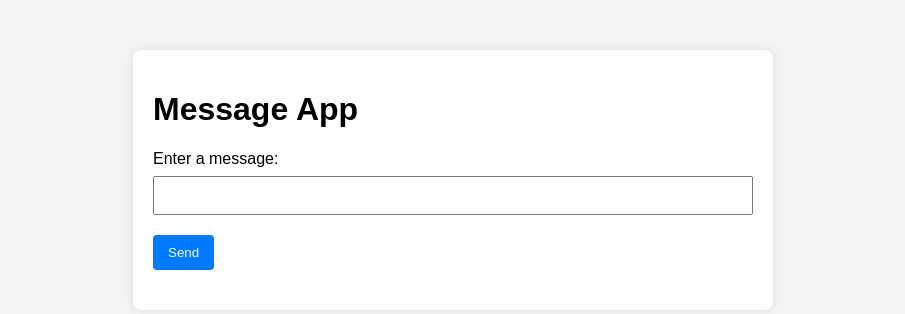
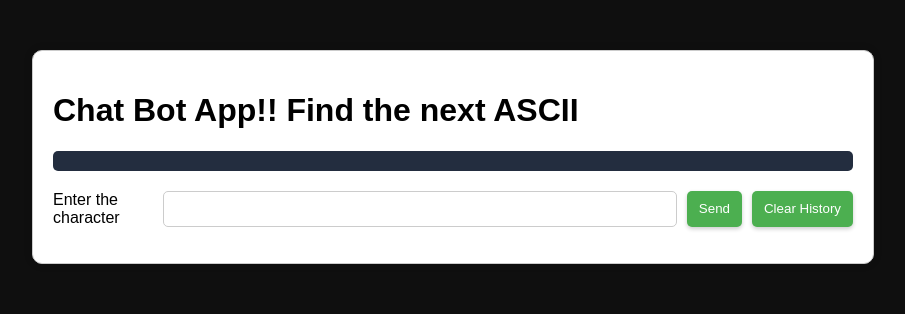
Before and after one commit to jevin925/ChatBot_ASCII, a Django app: page / in a window 1280 px wide. Shown: the top 314 px of the page, without its empty margins (187-1092 px from the left). Run offline with Django 4.2, Linux system fonts and the light colour scheme.

Commit message:
Final Working

```diff
--- a/ChatBot/ChatApp/static/css/style.css
+++ b/ChatBot/ChatApp/static/css/style.css
@@ -1,44 +1,119 @@
+/* css/style.css */
+
 body {
-    font-family: 'Arial', sans-serif;
-    background-color: #f4f4f4;
+    font-family: Arial, sans-serif;
     margin: 0;
+    background-color: #0F0F0F;
     padding: 0;
 }
 
 .container {
-    max-width: 600px;
+    max-width: 100vh;
+    max-height: 72vh;
     margin: 50px auto;
     padding: 20px;
-    background-color: #fff;
-    border-radius: 8px;
+    border: 1px solid #ccc;
+    border-radius: 10px;
+    background-color: white;
     box-shadow: 0 0 10px rgba(0, 0, 0, 0.1);
 }
 
-form {
+#chat-history {
+    max-height: 50vh;
+    overflow-y: auto;
+    margin-bottom: 20px;
+    padding: 10px;
+    border-radius: 5px;
+    background-color: #232D3F;
+}
+#chat-history::-webkit-scrollbar {
+    width: 0.5em;
+}
+
+#chat-history::-webkit-scrollbar-thumb {
+    background-color: #ccc;
+}
+/* New styles for user and bot messages */
+.user-message {
+    text-align: right;
+    background-color: #3498db; /* Blue color for user messages */
+    color: white;
+    padding: 8px;
+    border-radius: 10px;
     margin-bottom: 20px;
 }
 
-label {
-    display: block;
+.bot-message {
+    text-align: left;
+    background-color: #2ecc71; /* Green color for bot messages */
+    color: white;
+    padding: 8px;
+    border-radius: 10px;
+    margin-bottom: 8px;
+}
+.err-message {
+    text-align: left;
+    background-color: #ff0000; /* Green color for bot messages */
+    color: black;
+    padding: 8px;
+    border-radius: 10px;
     margin-bottom: 8px;
 }
 
+form {
+    display: flex;
+    gap: 10px;
+}
+
+label {
+    flex-shrink: 0;
+    width: 100px;
+}
+
 input {
-    width: 100%;
-    padding: 10px;
-    margin-bottom: 20px;
-    box-sizing: border-box;
+    flex-grow: 1;
+    padding: 8px;
+    border: 1px solid #ccc;
+    border-radius: 5px;
+}
+button {
+    padding: 8px 12px;
+    background-color: #4CAF50;
+    color: white;
+    border: none;
+    border-radius: 5px;
+    cursor: pointer;
+    box-shadow: 0 2px 4px rgba(0, 0, 0, 0.2);
+    transition: background-color 0.3s ease;
+}
+
+button:hover {
+    background-color: #45a049;
+    box-shadow: 0 4px 8px rgba(0, 0, 0, 0.2);
+}
+
+button:focus {
+    outline: none;
+}
+
+button:active {
+    transform: translateY(1px);
 }
 
 button {
-    background-color: #007BFF;
-    color: #fff;
-    padding: 10px 15px;
+    padding: 8px 12px;
+    background-color: #4CAF50;
+    color: white;
     border: none;
-    border-radius: 4px;
+    border-radius: 5px;
     cursor: pointer;
 }
 
-p {
+button:hover {
+    background-color: #45a049;
+}
+
+#response {
     font-weight: bold;
+    margin-top: 10px;
 }
--- a/ChatBot/ChatApp/static/js/script.js
+++ b/ChatBot/ChatApp/static/js/script.js
@@ -1,9 +1,104 @@
+// js/script.js
+
+const messageForm = document.getElementById("messageForm");
+const messageInput = document.getElementById("message");
+const chatHistory = document.getElementById("chat-history");
+const responseElement = document.getElementById("response");
+
+// Load chat history from localStorage on page load
+loadChatHistory();
+
+messageForm.addEventListener("submit", function (event) {
+  event.preventDefault();
+
+  const userMessage = messageInput.value;
+
+  // Display user message in chat history
+  appendMessage("User", userMessage);
+
+  // Process the message and get the bot reply
+  sendMessage(); // Call the sendMessage function without passing userMessage as a parameter
+
+  // Clear the input field
+  messageInput.value = "";
+});
+
+function clearChatHistory() {
+  chatHistory.innerHTML = "";
+  localStorage.removeItem("chatHistory");
+}
+
+function appendMessage(sender, message) {
+    const messageElement = document.createElement('p');
+
+        if (sender === 'User') {
+            messageElement.className = 'user-message';
+        } else if (sender === 'Bot') {
+            messageElement.className = 'bot-message';
+        }
+        else if (sender === "Err"){
+            sender = 'Error Bot';
+            messageElement.className = 'err-message';
+        }
+
+        messageElement.innerHTML = `<strong>${sender} : </strong> ${message}`;
+        chatHistory.appendChild(messageElement);
+        chatHistory.scrollTop = chatHistory.scrollHeight;
+        // const isUserAtBottom = chatHistory.scrollHeight - chatHistory.scrollTop <= chatHistory.clientHeight + 1;
+        // console.log(isUserAtBottom);
+        // // Scroll to the last message only if the user is at the bottom or if overflow-y is hidden
+        // if (!(isUserAtBottom || chatHistory.style.overflowY === 'hidden')) {
+        //     chatHistory.scrollTop = chatHistory.scrollHeight;
+        // }
+}
+
+function saveChatHistory() {
+  // Save chat history to localStorage
+  localStorage.setItem("chatHistory", chatHistory.innerHTML);
+}
+
+function loadChatHistory() {
+  // Load chat history from localStorage
+  const storedHistory = localStorage.getItem("chatHistory");
+  if (storedHistory) {
+    chatHistory.innerHTML = storedHistory;
+  }
+}
+
+function getUserMessage() {
+  return messageInput.value;
+}
+
+// Define the sendMessage function
 function sendMessage() {
-    var message = document.getElementById('message').value;
-    fetch('/get_next_char/' + message + '/')
-        .then(response => response.json())
-        .then(data => {
-            document.getElementById('response').innerText = 'Next Character: ' + data.next_char;
-        })
-        .catch(error => console.error('Error:', error));
+  const message = getUserMessage();
+  fetch("/get_reply/", {
+    // Adjust the URL to match your backend endpoint
+    method: "POST",
+    headers: {
+      "Content-Type": "application/json",
+      "X-CSRFToken": getCSRFToken(),
+    },
+    body: JSON.stringify({ message: message }),
+  })
+    .then((response) => response.json())
+    .then((data) => {
+      // Display bot reply in chat history
+      appendMessage("Bot", data.reply);
+
+      // Save the updated chat history to localStorage
+      saveChatHistory();
+    })
+    .catch((error) => {
+        console.log(error);
+        appendMessage("Err", "Error!! Maybe You didnt put a ASCII letter.");
+    });
 }
+
+function getCSRFToken() {
+  // Retrieve CSRF token from the cookie
+  const csrfCookie = document.cookie
+    .split("; ")
+    .find((cookie) => cookie.startsWith("csrftoken="));
+  return csrfCookie ? csrfCookie.split("=")[1] : "";
+}
--- a/ChatBot/ChatApp/templates/index.html
+++ b/ChatBot/ChatApp/templates/index.html
@@ -1,22 +1,27 @@
-
-{%load static%}
+{% load static %}
 <!DOCTYPE html>
 <html lang="en">
 <head>
     <meta charset="UTF-8">
     <meta name="viewport" content="width=device-width, initial-scale=1.0">
-    <title>Message App</title>
+    <title>Chat Bot</title>
     <link rel="stylesheet" href="{% static 'css/style.css' %}">
 </head>
 <body>
     <div class="container">
-        <h1>Message App</h1>
+        <h1>Chat Bot App!! Find the next ASCII</h1>
+        <div id="chat-history">
+            <!-- Chat history will be displayed here -->
+        </div>
         <form id="messageForm">
-            <label for="message">Enter a message:</label>
+            {% csrf_token %}
+            <label for="message">Enter the character </label>
             <input type="text" id="message" name="message" required>
             <button type="button" onclick="sendMessage()">Send</button>
+            <button type="button" onclick="clearChatHistory()">Clear History</button>
         </form>
         <p id="response"></p>
+
     </div>
     <script src="{% static 'js/script.js' %}"></script>
 </body>
--- a/ChatBot/ChatApp/urls.py
+++ b/ChatBot/ChatApp/urls.py
@@ -4,6 +4,6 @@ from . import views
 
 urlpatterns = [
     path('',views.index,name='index'),
-    path('get_next_char/<str:message>/', get_next_char, name='get_next_char'),
+    path('get_reply/', get_next_char, name='get_next_char'),
 
 ]
--- a/ChatBot/ChatApp/views.py
+++ b/ChatBot/ChatApp/views.py
@@ -1,12 +1,16 @@
 from django.http import JsonResponse
 from django.shortcuts import render
+import json
 
 def index(request):
     return render(request, 'index.html')
 
-def get_next_char(request, message):
-    if message.isalpha() and len(message) == 1:
-        next_char = chr((ord(message.upper()) % 26) + 65)
-        return JsonResponse({'next_char': next_char})
+def get_next_char(request):
+    if request.method == 'POST':
+        data = json.loads(request.body.decode('utf-8'))
+        message = data.get('message', '')
+        print(message)
+        next_char = chr(ord(message)+1)
+        return JsonResponse({'reply': next_char})
     else:
         return JsonResponse({'error': 'Invalid input'})
```
